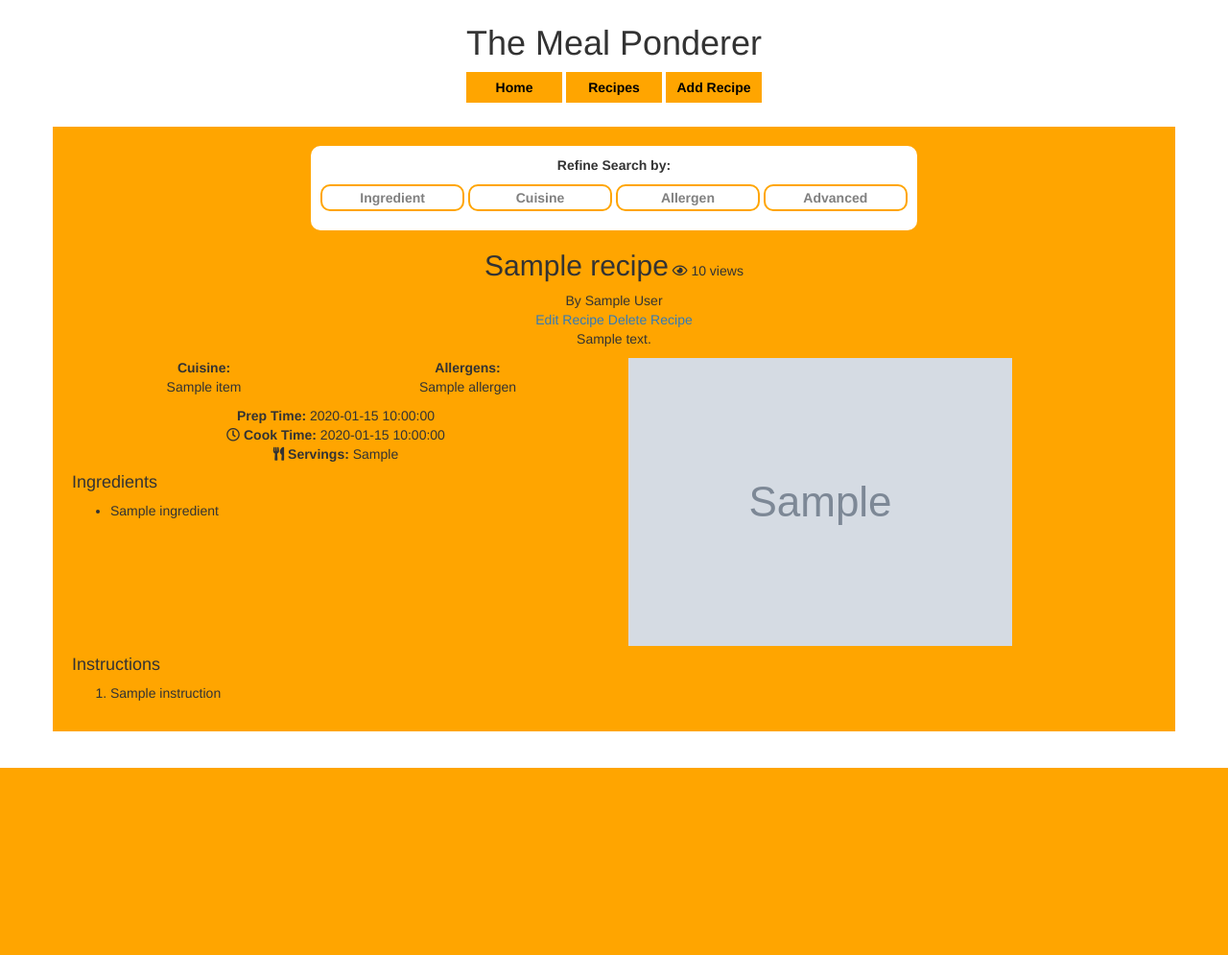
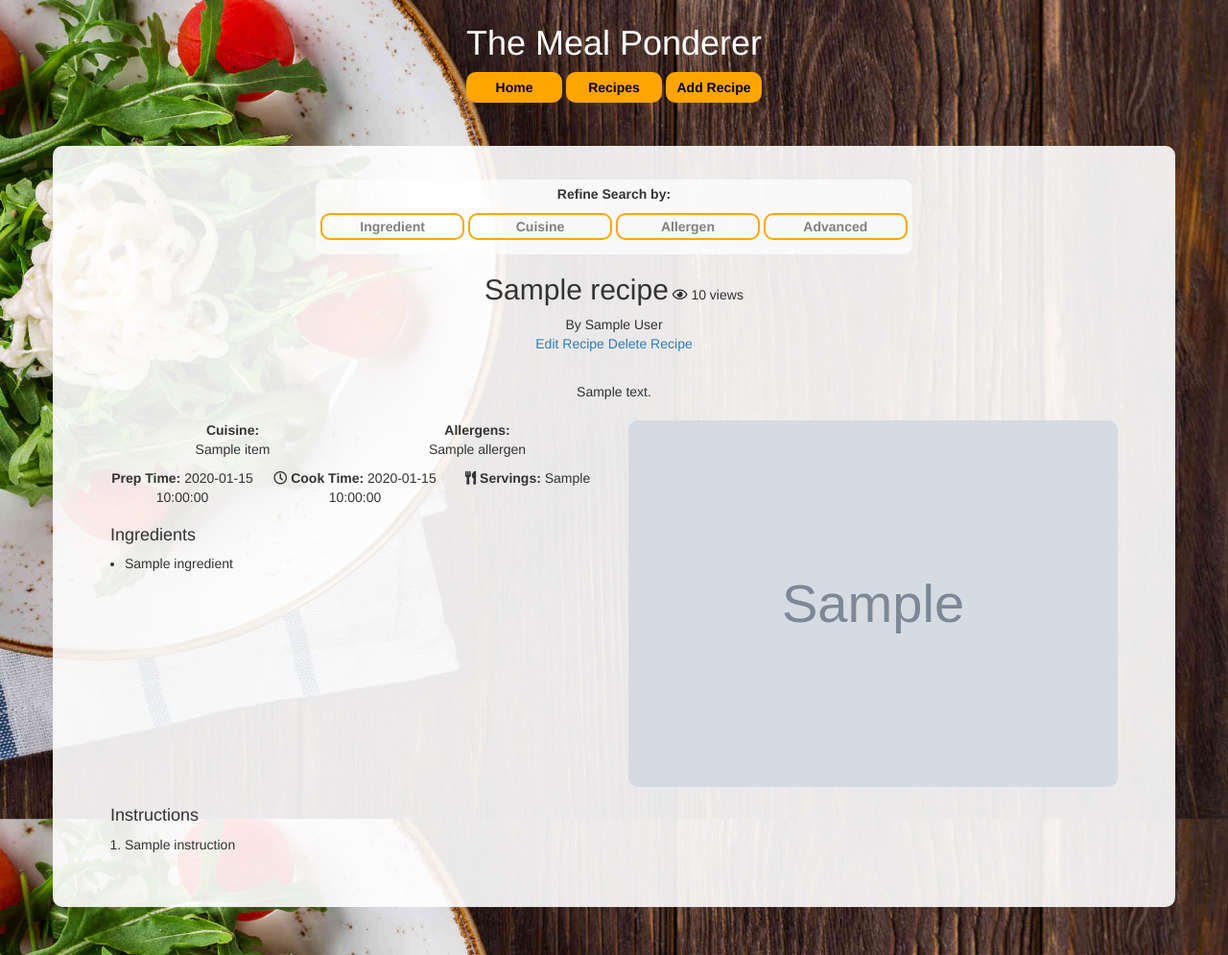
Before and after one commit to brettcutt/the-chefs-desire, a Flask app: template templates/single_recipe.html in a window 1280 px wide. Shown: the whole page at 96% size. Before the commit the page ends 800 px from the top, so only its background shows below. Run offline with Flask 2, Linux system fonts and the light colour scheme; the template is opened without the code that fills it: most values are stand-ins (such as "Sample title", 1, 10 or a date in 2020); grey boxes marked "Sample" are stand-in pictures; some libraries are stand-ins or nearby versions.

Commit message:
added styling to layout off single recipes

```diff
--- a/static/css/style.css
+++ b/static/css/style.css
@@ -1,9 +1,27 @@
 body {
     margin: 0;
     padding: 0;
-    background-color: #fff;
+
+    background-image: url(../images/dish-background.jpg);
+    background-size: cover;
+    background-attachment: fixed;
+    background-position: center;
 }
 
+.single_recipe {
+    padding: 15px 40px;
+}
+
+.material-icons {
+    line-height: 0;
+    font-size: 20px;
+    position:relative;
+    top: 5px;
+}
+
+.add-fourpx {
+    left: 4px;
+}
 /*default settings*/
 
 .inline {
@@ -17,6 +35,7 @@ body {
 /*Headings*/
 h1 {
     text-align: center;
+    color: #fff
 }
 
 
@@ -40,7 +59,7 @@ input[type=checkbox] {
 select {
     width: 165px;
 }
-.allergen_checkbox {
+.allergen_search_checkbox {
     width: 100px;
     display: inline-block;
 }
@@ -72,7 +91,7 @@ table {
 
 
 
-/*Base.html*/
+/*BASE.HTML*/
 .header-row {
     padding: 5px 0 10px 0;
 }
@@ -96,7 +115,7 @@ nav ul li {
     padding: 6px ;
     background-color: orange;
     margin: 0 2px;
-
+    border-radius: 10px;
 }
 
 nav ul li a {
@@ -106,15 +125,18 @@ nav ul li a {
 }
 
 .container {
-    background-color: orange;
+    background-color: rgba(255,255,255,.9);
     padding: 20px;
+    margin-top: 20px;
+    margin-bottom: 50px;
+    border-radius: 10px;
 }
 
 /* recipes.html*/
 .search-box {
     display: inline-block;
-    padding: 10px;
-    background-color: #fff;
+    padding: 5px;
+    background-color: rgba(255,255,255,.7);
     border-radius: 10px;
 }
 
@@ -163,7 +185,7 @@ nav ul li a {
     color: #fff;
 }
 
-/*found_recipe.html*/
+/*search_results.html*/
 
 .found_recipe_row {
     display: flex;
@@ -178,8 +200,9 @@ nav ul li a {
 .inner_recipe_box {
     flex: 1;
     width:  100%;
-    background-color: rgba(255,255,255,.9);
+    background-color: rgba(255,166,0,.8);
     padding: 15px;
+    border-radius: 10px;
 }
 
 .name_box {
@@ -187,14 +210,58 @@ nav ul li a {
 }
 
 .allergen_box {
-    height: 50px;
+    min-height: 50px;
 }
 
 .cuisine_box {
-    height: 50px;
+    min-height: 50px;
 }
 
 .found_image {
     height: auto;
     width: 100%;
+    border-radius: 10px;
 }
+
+/*EDIT.HTML*/
+
+.allergens_container {
+    display: flex;
+    flex-wrap: wrap;
+    width: 500px;
+}
+
+.allergen_checkbox {
+    width: 33%;
+}
+
+/*SINGLE RECIPE.HTML*/
+
+.single_recipe_row {
+    margin-bottom: 10px;
+}
+
+.no-padding {
+    padding-left: 15px;
+}
+
+.flex-box {
+    display: flex;
+}
+
+.flex1 {
+    flex: 1;
+}
+
+
+
+.single_recipe_image {
+    height: auto;
+    width: 100%;
+    border-radius: 10px;
+}
+/*FOOTER*/
+footer {
+    height: 80px;
+    background-color: #000;
+}
```
